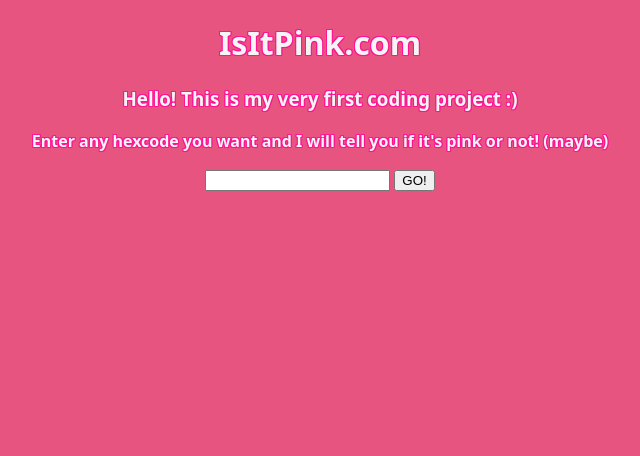
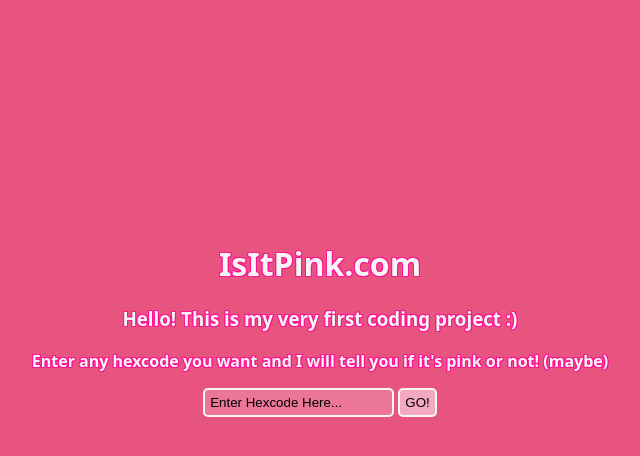
Before and after one commit to mxsprings/isitpink, a website: page index.html in a window 1280 px wide. Shown: the whole page, without its empty margins (320-960 px from the left). Drawn offline with Linux system fonts and the light colour scheme.

Commit message:
centered everything to middle of screen :D

```diff
--- a/index.html
+++ b/index.html
@@ -7,6 +7,7 @@
 
     <style>
         body {
+            display:flex;
             background: #e75480;
             text-align: center;
             color: whitesmoke;
@@ -14,7 +15,6 @@
         }
 
         main{
-            /* text-shadow: 1px 1px 0px deeppink */
             text-shadow:
                 -1px -1px 0 deeppink,
                 0   -1px 0 deeppink,
@@ -24,11 +24,44 @@
                 0    1px 0 deeppink,
                 -1px  1px 0 deeppink,
                 -1px  0   0 deeppink;
+
         }
 
         p{
             font-weight: 700;
         }
+
+        html {
+   height: 80%;
+}
+
+            body {
+            display: flex;          /* NEW: IE11, Chrome 29+, Opera 12.1+, Firefox 22+ */
+            align-items: center;
+            justify-content: center;
+            height: 100%;
+            }
+
+        input[type="text"]{
+            background: rgba(255, 255, 255, 0.2);
+            border: 2px solid whitesmoke;
+            padding: 5px;
+            border-radius: 5px;
+            color: black;
+
+        }
+        ::placeholder {
+             color: black;
+        }
+
+        button[id="go_btn"]{
+            background: rgba(255, 255, 255, 0.5);
+            border: 2px solid whitesmoke;
+            padding: 5px;
+            border-radius: 5px;
+            color: black;
+        }
+
     </style>
 </head>
 <body>
@@ -37,7 +70,7 @@
         <h3>Hello! This is my very first coding project :)</h3>
         <p>Enter any hexcode you want and I will tell you if it's pink or not! (maybe)</p>
 
-        <input type="text" id="hex_input" />
+        <input type="text" id="hex_input" placeholder="Enter Hexcode Here..."/>
 
         <button id="go_btn">GO!</button>
         <h3 id="result"></h3>
@@ -67,7 +100,6 @@
         }
 
         function activate() {
-            console.log('hoho its me the evil button')
 
             const hexIn = inputField.value
 
```
